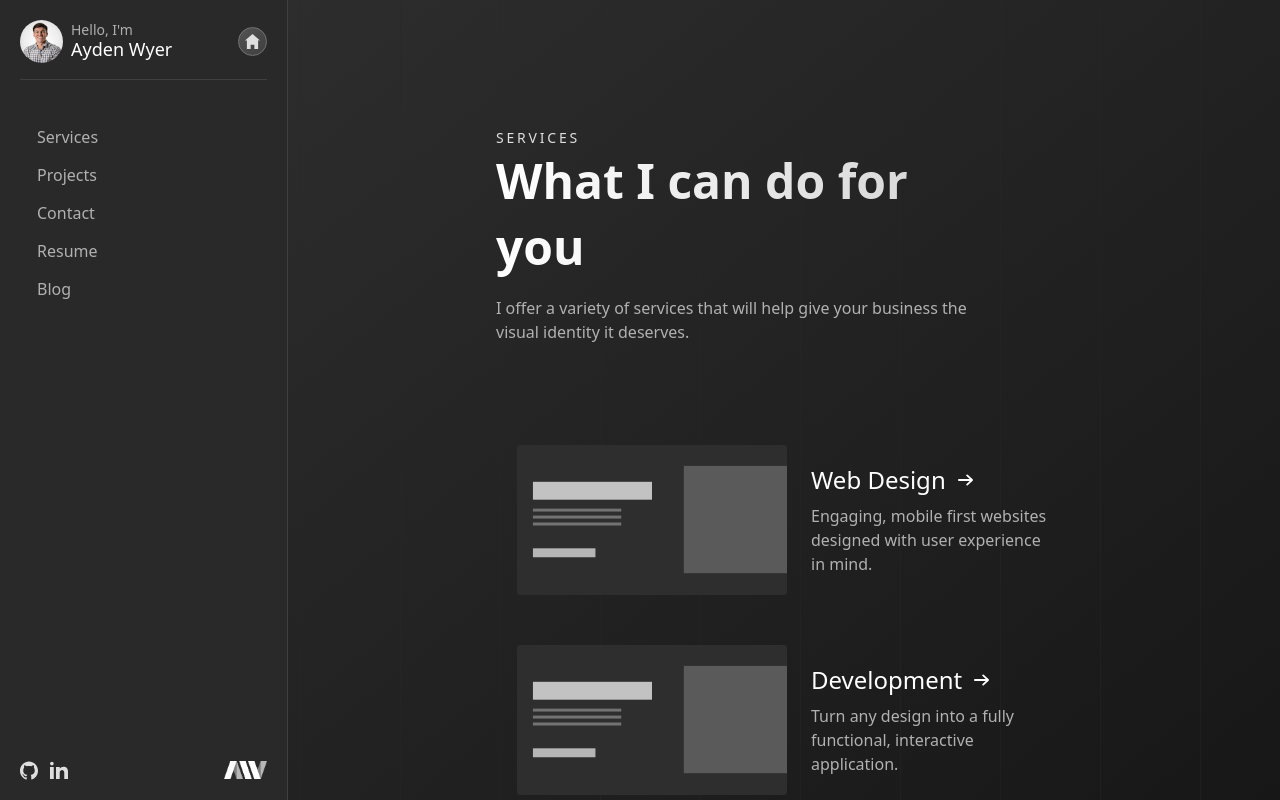
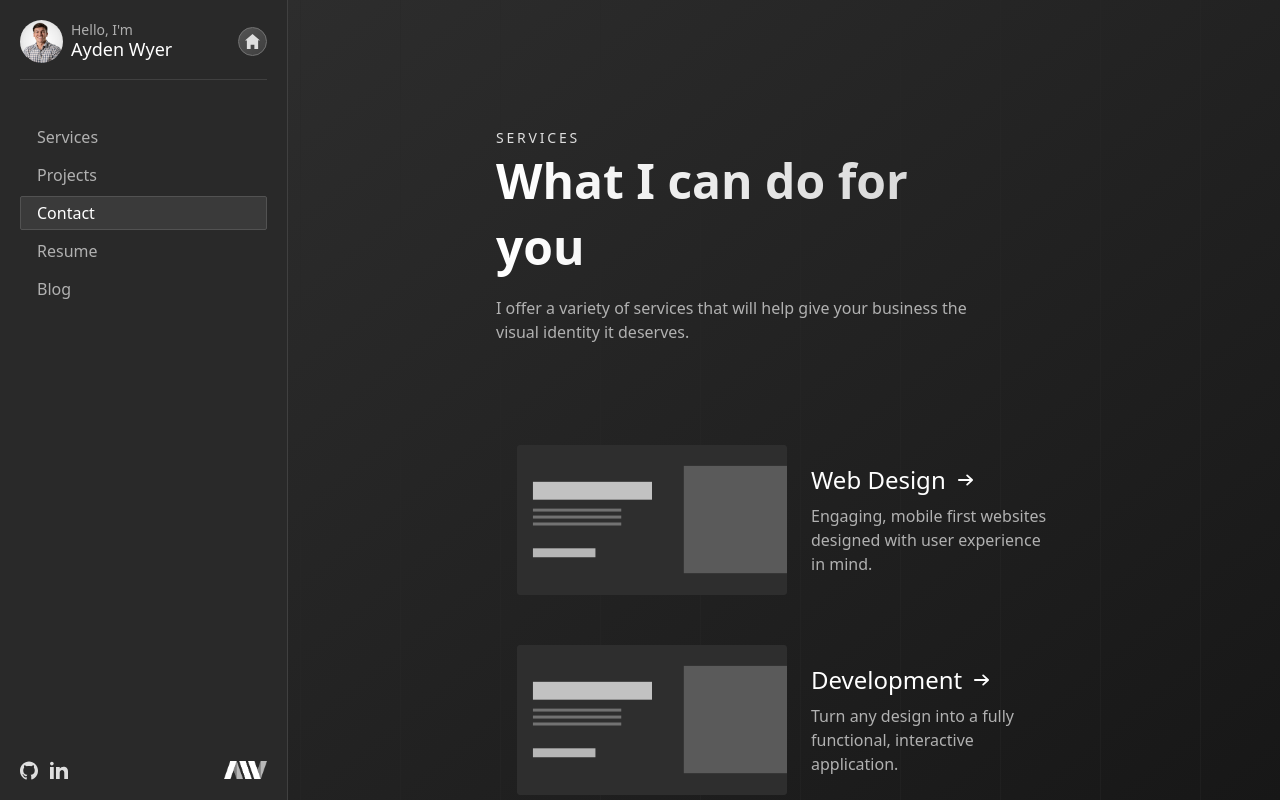
Before and after one commit to aydenwyer/my-personal-portfolio, a Next.js app: page / in a window 1280 px wide. Built offline with nearby package versions, Linux system fonts and the light colour scheme.

Commit message:
Changing navbar functionality

```diff
--- /dev/null
+++ b/context/active-section-context.tsx
@@ -0,0 +1,50 @@
+"use client";
+
+import React, { useState, createContext, useContext } from "react";
+import { NAV_LINKS } from "../lib/_constants";
+
+type SectionName = (typeof NAV_LINKS)[number]["linkName"];
+
+type Props = { children: React.ReactNode };
+
+type ActiveSectionContextType = {
+  activeSection: SectionName;
+  setActiveSection: React.Dispatch<React.SetStateAction<SectionName>>;
+  timeOfLastClick: number;
+  setTimeOfLastClick: React.Dispatch<React.SetStateAction<number>>;
+};
+
+export const ActiveSectionContext =
+  createContext<ActiveSectionContextType | null>(null);
+
+const ActiveSectionContextProvider = ({ children }: Props) => {
+  const [activeSection, setActiveSection] = useState<SectionName>("Services");
+  const [timeOfLastClick, setTimeOfLastClick] = useState(0); // We need this to disable the oberver if a link is clicked for a certain amount of time.
+
+  return (
+    <ActiveSectionContext.Provider
+      value={{
+        activeSection,
+        setActiveSection,
+        timeOfLastClick,
+        setTimeOfLastClick,
+      }}
+    >
+      {children}
+    </ActiveSectionContext.Provider>
+  );
+};
+
+export function useActiveSectionContext() {
+  const context = useContext(ActiveSectionContext);
+
+  if (context == null) {
+    throw new Error(
+      "useActiveSectionContext must be used within an activeSectionContextProvider"
+    );
+  }
+
+  return context;
+}
+
+export default ActiveSectionContextProvider;
--- a/package.json
+++ b/package.json
@@ -13,6 +13,7 @@
     "@types/react": "18.2.20",
     "@types/react-dom": "18.2.7",
     "autoprefixer": "10.4.15",
+    "clsx": "^2.0.0",
     "eslint": "8.47.0",
     "eslint-config-next": "13.4.18",
     "next": "^13.5.6",
@@ -20,6 +21,7 @@
     "react": "18.2.0",
     "react-dom": "18.2.0",
     "react-icons": "^4.10.1",
+    "react-intersection-observer": "^9.5.3",
     "tailwindcss": "3.3.3",
     "typescript": "5.1.6"
   }
--- a/src/app/components/navbar/NavIcons.tsx
+++ b/src/app/components/navbar/NavIcons.tsx
@@ -1,5 +1,5 @@
 import Image from "next/image";
-import { NAV_ICONS } from "../../../lib/_constants";
+import { NAV_ICONS } from "../../../../lib/_constants";
 
 type Icon = {
   name: string;
--- a/src/app/components/navbar/NavLink.tsx
+++ /dev/null
@@ -1,30 +0,0 @@
-"use client";
-
-import Link from "next/link";
-import { useEffect, useState } from "react";
-import { useParams, usePathname } from "next/navigation";
-
-function NavLink({ link, linkName }: any) {
-  const params = useParams();
-  const pathname = usePathname();
-
-  const [currentHash, setCurrentHash] = useState("");
-
-  useEffect(() => {
-    const hashFragment = "/" + window.location.hash;
-    setCurrentHash(hashFragment);
-  }, [params]);
-
-  return (
-    <Link
-      href={link}
-      className={`flex py-1 px-4 hover:text-white rounded-sm ease-in-out duration-150 border-[1px] border-transparent ${
-        currentHash === link || pathname === link ? "active-nav-link" : ""
-      }`}
-    >
-      {linkName}
-    </Link>
-  );
-}
-
-export default NavLink;
--- a/src/app/components/navbar/NavLinkList.tsx
+++ b/src/app/components/navbar/NavLinkList.tsx
@@ -1,5 +1,9 @@
-import NavLink from "./NavLink";
-import { NAV_LINKS } from "../../../lib/_constants";
+"use client";
+
+import { NAV_LINKS } from "../../../../lib/_constants";
+import { useActiveSectionContext } from "../../../../context/active-section-context";
+import Link from 'next/link'
+import clsx from 'clsx'
 
 type Link = {
   linkName: string;
@@ -7,15 +11,32 @@ type Link = {
 };
 
 export default function NavNameTag() {
+  const { activeSection, setActiveSection, setTimeOfLastClick} = useActiveSectionContext();
+
   return (
-    <div className="my-10">
+    <nav className="my-10">
       <ul className="flex flex-col gap-1">
         {NAV_LINKS.map((link: Link, idx: number) => (
           <li key={idx}>
-            <NavLink link={link.link} linkName={link.linkName} />
+            <Link
+              href={link.link}
+              className={clsx(
+                "flex py-1 px-4 hover:text-white rounded-sm ease-in-out duration-150 border-[1px] border-transparent",
+                {
+                  "active-nav-link": activeSection === link.linkName,
+                }
+              )}
+              onClick={() => {
+                  setActiveSection(link.linkName)
+                  setTimeOfLastClick(Date.now())
+                }
+              }
+            >
+              {link.linkName}
+            </Link>
           </li>
         ))}
       </ul>
-    </div>
+    </nav>
   );
 }
--- a/src/app/components/sections/contact/ContactSection.tsx
+++ b/src/app/components/sections/contact/ContactSection.tsx
@@ -1,9 +1,26 @@
+"use client"
+
+import { useInView } from "react-intersection-observer";
+import { useActiveSectionContext } from "../../../../../context/active-section-context";
 import Heading from "../SectionHeading";
 import ContactForm from "./ContactForm";
+import { useEffect } from "react";
 
 const ContactSection = () => {
+  const { setActiveSection, timeOfLastClick } = useActiveSectionContext();
+
+  const {ref, inView} = useInView({
+    threshold: 0.5,
+  });
+
+  useEffect(() => {
+    if (inView && Date.now() - timeOfLastClick > 1000) {
+      setActiveSection("Contact")
+    }
+  }, [inView])
+
   return (
-    <section id="contact" className="scroll-m-28">
+    <section id="contact" className="scroll-m-28" ref={ref}>
       <Heading
         preheader="contact"
         header="Get in touch"
--- a/src/app/components/sections/projects/ProjectSection.tsx
+++ b/src/app/components/sections/projects/ProjectSection.tsx
@@ -1,10 +1,27 @@
+"use client";
+
 import Heading from "../SectionHeading";
-import Projects from "../../../../lib/_projects";
+import Projects from "../../../../../lib/_projects";
 import ProjectCard from "./ProjectCard";
+import { useInView } from "react-intersection-observer";
+import { useActiveSectionContext } from "../../../../../context/active-section-context";
+import {useEffect} from 'react';
 
 const ProjectSection = () => {
+  const { setActiveSection, timeOfLastClick } = useActiveSectionContext();
+
+  const {ref, inView} = useInView({
+    threshold: 0.75,
+  });
+
+  useEffect(() => {
+    if (inView && Date.now() - timeOfLastClick > 1000) {
+      setActiveSection("Projects")
+    }
+  }, [inView])
+
   return (
-    <section id="projects" className="scroll-m-28">
+    <section id="projects" className="scroll-m-28" ref={ref}>
       <Heading
         preheader="projects"
         header="What I've been up to"
--- a/src/app/components/sections/services/ServicesSection.tsx
+++ b/src/app/components/sections/services/ServicesSection.tsx
@@ -1,10 +1,27 @@
+"use client"
+
 import Heading from "../SectionHeading";
 import ServiceCard from "./ServicesCard";
-import Services from "../../../../lib/_services";
+import Services from "../../../../../lib/_services";
+import { useEffect } from "react";
+import { useInView } from "react-intersection-observer";
+import { useActiveSectionContext } from "../../../../../context/active-section-context";
 
 const ServicesSection = () => {
+  const { setActiveSection, timeOfLastClick } = useActiveSectionContext();
+
+  const {ref, inView} = useInView({
+    threshold: 0.75,
+  });
+
+  useEffect(() => {
+    if (inView && Date.now() - timeOfLastClick > 1000) {
+      setActiveSection("Services")
+    }
+  }, [inView])
+
   return (
-    <section id="services" className="scroll-m-40">
+    <section id="services" className="scroll-m-40" ref={ref}>
       <Heading
         preheader="services"
         header="What I can do for you"
--- a/src/app/layout.tsx
+++ b/src/app/layout.tsx
@@ -3,6 +3,7 @@ import type { Metadata } from "next";
 import { Inter } from "next/font/google";
 import Navbar from "./components/navbar/Navbar";
 import Footer from "./components/footer/Footer";
+import ActiveSectionContextProvider from "../../context/active-section-context";
 
 const inter = Inter({ subsets: ["latin"] });
 
@@ -25,6 +26,7 @@ export default function RootLayout({
         }
       >
         <main className="flex h-[100vh] w-[100vw]">
+          <ActiveSectionContextProvider>
           <Navbar />
           <section className="bg-gradient-to-br from-[#2d2d2d] to-[#171717] grow overflow-y-auto flex justify-center pt-32 scroll-smooth">
             <div className="z-10 flex flex-col gap-32 w-full items-center h-fit">
@@ -33,6 +35,7 @@ export default function RootLayout({
             </div>
             <div className="background-lines fixed left-0 right-0 top-0 bottom-0 z-0 opacity-[.4]"></div>
           </section>
+          </ActiveSectionContextProvider>
         </main>
       </body>
     </html>
```
Also changed, not shown: lib/_constants.tsx (renamed from src/lib/_constants.tsx), lib/_projects.tsx (renamed from src/lib/_projects.tsx), lib/_services.tsx (renamed from src/lib/_services.tsx), 1 other file (tests, documents, lock files or other folders).
